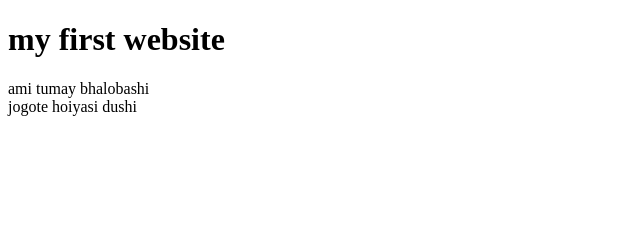
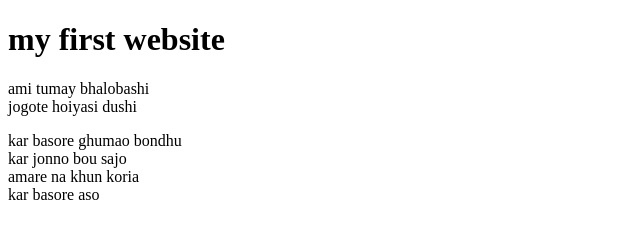
Before and after one commit to alamin111222t/my-first-website, a plain HTML site: page index.html in a window 1280 px wide. Shown: the whole page, without its empty margins (0-640 px from the left). Drawn offline with Linux system fonts and the light colour scheme.

Commit message:
first commit

```diff
--- a/index.html
+++ b/index.html
@@ -8,4 +8,8 @@
 <body><h1>my first website</h1>
     <p>ami tumay bhalobashi <br>
         jogote hoiyasi dushi</p>
+        <p>kar basore ghumao bondhu <br>
+           kar jonno bou sajo<br>
+           amare na khun koria <br>
+           kar basore aso </p>
 </html>
```
